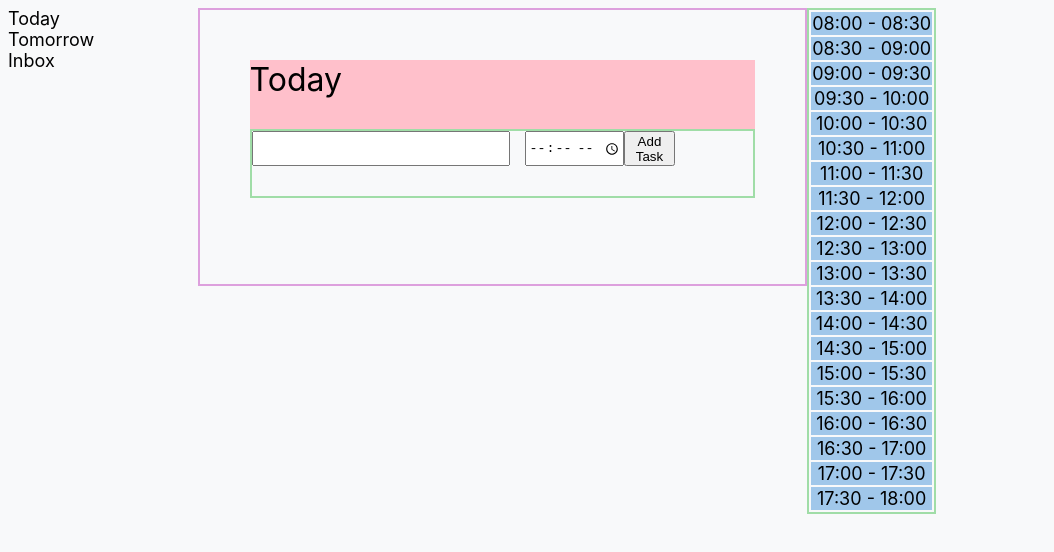
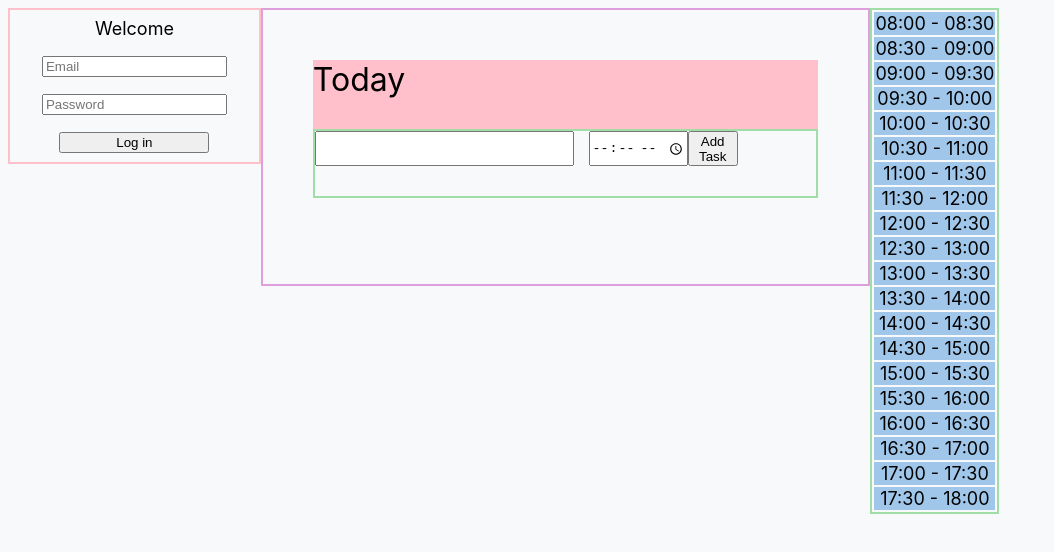
Before and after one commit to oyxyddd/SBA316, a plain HTML site: page index.html in a window 1280 px wide. Shown: the whole page, without its empty margins (0-1054 px from the left). Drawn offline with Linux system fonts and the light colour scheme.

Commit message:
add the login section

```diff
--- a/index.html
+++ b/index.html
@@ -7,16 +7,21 @@
   <title>Today's Tasks</title>
   <link rel="stylesheet" href="style.css">
   <link rel="stylesheet" href="timeline.css">
+  <link rel="stylesheet" href="login.css">
   <script defer src="index.js"></script>
   <script defer src="timeline.js"></script>
 </head>
 <body>
   <div class="main-container">
-    <nav class="leftside-navbar">
-      <div>Today</div>
-      <div>Tomorrow</div>
-      <div>Inbox</div>
-    </nav>
+   <!-- This is the leftest part for the user to sign in  -->
+    <div class="leftside-login">
+      <form class="login">
+        <div>Welcome</div>
+        <input name="email" type="email" placeholder="Email">
+        <input name="password" type="text" placeholder="Password">
+        <button class="login-button">Log in</button>
+      </form>
+    </div>
     <!-- this is the Middle section on the webpage where you can add tasks and shows all tasks. -->
     <div class="tasks">
       <header>
--- a/index.js
+++ b/index.js
@@ -1,11 +1,9 @@
 // Cache the element
 const addButton = document.querySelector("button");
-console.log(addButton)
 const taskInput = document.getElementById("task-input");
 const taskList = document.querySelector(".task-list");
 const taskTimeList = document.querySelector(".task-time-list");
 const timeInput = document.getElementById("taskTime");
-const allTasks = document.querySelectorAll(".task-list li");
 
 //Add event listener
 addButton.addEventListener("click",addTask);
@@ -26,19 +24,27 @@
         taskInput.value = "";
         timeInput.value = "";
         taskInput.focus();
+        // sort list according to their time
+
     }
 
     const allTasks = document.querySelectorAll(".task-list li");
-    allTasks.forEach((task) =>{task.addEventListener('change',function(){
+    allTasks.forEach((task) => {task.addEventListener('change',function(){
         const listItem = task.lastChild;
         const listCheck = task.firstChild;
-        console.log(listItem.c);
-        console.log(listCheck)
+
         if (listCheck.checked){
             listItem.classList.add("completed");
+            task.classList.add('completed-task')
         }else{
             listItem.classList.remove("completed") ;
         }
+
+        //put completed list to the end of the list
+        const completedTasks = taskList.querySelectorAll(".completed-task");
+        completedTasks.forEach(task => {
+            taskList.appendChild(task);
+        });
     })
     })
 
--- /dev/null
+++ b/login.css
@@ -0,0 +1,17 @@
+.leftside-login{
+    width: 20%;
+}
+
+form{
+    border: 2px solid pink;
+    height: 30%;
+    display:flex;
+    flex-direction: column;
+    align-items: center;
+    justify-content: space-around;
+    padding: 50px ,10px, 0px, 10px;
+}
+
+.login-button{
+    width:150px;
+}
--- a/style.css
+++ b/style.css
@@ -7,9 +7,6 @@
     display: flex;
 }
 
-nav{
-    width: 15%;
-}
 
 /* For middle task section  */
 .tasks{
--- a/timeline.js
+++ b/timeline.js
@@ -18,8 +18,6 @@
     }
     const formattedEnd = `${Hour.toString().padStart(2, '0')}:${Minute.toString().padStart(2, '0')}`;
 
-    console.log(`${formattedStart} - ${formattedEnd}`)
-
     timeTd.textContent = `${formattedStart} - ${formattedEnd}`;
 
 
```
Also changed, not shown: login.js (added, +25 -0 lines).
